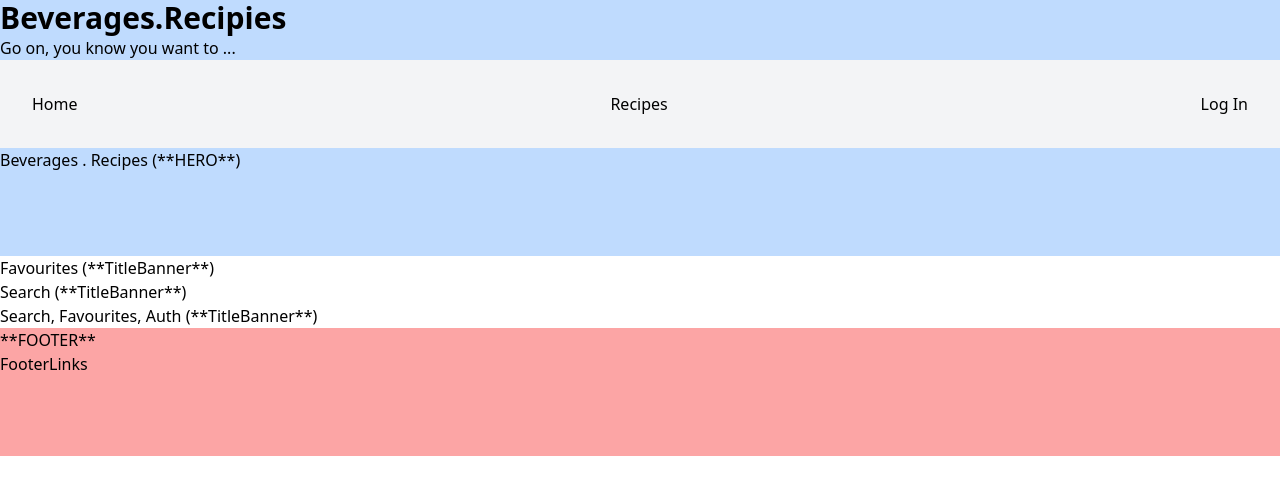
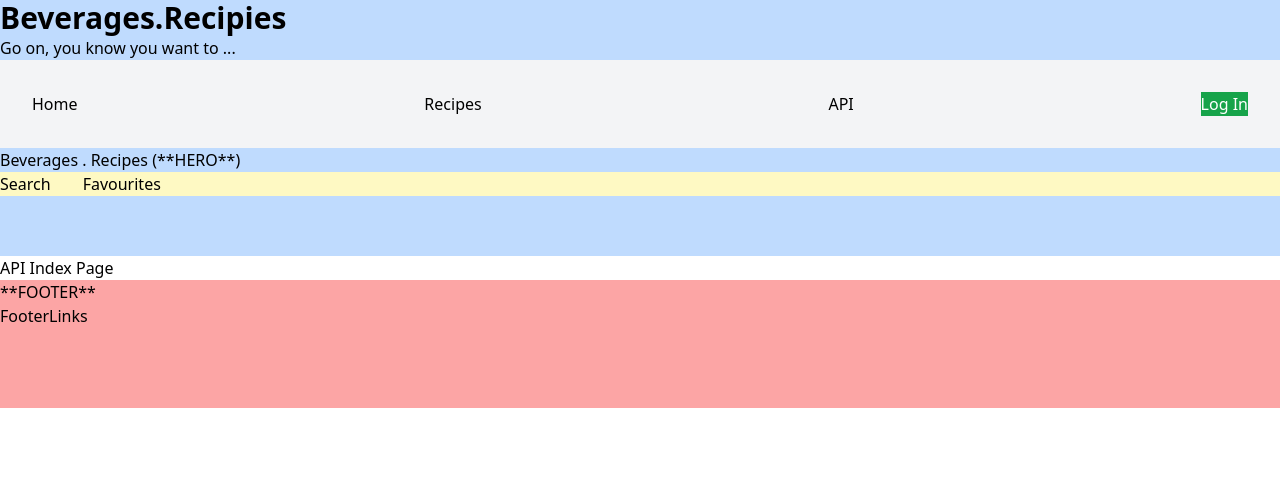
Before and after one commit to JackSlater99/Beverages.Recipes-API, a React (Create React App) app in the folder front-end/capstone/: page /api in a window 1280 px wide. Shown: the top 494 px of the page. Built offline with nearby package versions, Linux system fonts and the light colour scheme.

Commit message:
Added header componets, added API component

```diff
--- a/front-end/capstone/src/components/AuthComponents/LoginButton.js
+++ b/front-end/capstone/src/components/AuthComponents/LoginButton.js
@@ -7,7 +7,7 @@ const LoginButton = () => {
     return(
 
       <button
-      className="YYY"
+      className="bg-green-600 text-white"
       onClick={() => loginWithRedirect()}
     >
       Log In
--- a/front-end/capstone/src/components/AuthComponents/LogoutButton.js
+++ b/front-end/capstone/src/components/AuthComponents/LogoutButton.js
@@ -6,7 +6,7 @@ const LogoutButton = () => {
     const { logout } = useAuth0();
   return (
     <button
-      className=""
+      className="bg-red-600 text-white"
       onClick={() =>
         logout({
           returnTo: window.location.origin,
--- /dev/null
+++ b/front-end/capstone/src/components/AuthComponents/Profile.js
@@ -0,0 +1,33 @@
+import React from 'react';
+
+import { useAuth0 } from '@auth0/auth0-react';
+
+const Profile = () => {
+  const { user } = useAuth0();
+  const { name, picture, email } = user;
+
+  return (
+    <div>
+      <div className="row align-items-center profile-header">
+        <div className="col-md-2 mb-3">
+          <img
+            src={picture}
+            alt="Profile"
+            className="rounded-circle img-fluid profile-picture mb-3 mb-md-0"
+          />
+        </div>
+        <div className="col-md text-center text-md-left">
+          <h2>{name}</h2>
+          <p className="lead text-muted">{email}</p>
+        </div>
+      </div>
+      <div className="row">
+        <pre className="col-12 text-light bg-dark p-4">
+          {JSON.stringify(user, null, 2)}
+        </pre>
+      </div>
+    </div>
+  );
+};
+
+export default Profile;import React from 'react';
--- /dev/null
+++ b/front-end/capstone/src/components/api/ApiIndex.js
@@ -0,0 +1,12 @@
+import React from "react";
+
+const ApiIndex = () => {
+
+    return (
+        <main>
+            <h2>API Index Page</h2>
+        </main>
+    )
+}
+
+export default ApiIndex;
--- a/front-end/capstone/src/components/elements/YouTubeLink.js
+++ b/front-end/capstone/src/components/elements/YouTubeLink.js
@@ -0,0 +1,12 @@
+import React from "react";
+
+const YouTubeLink = () => {
+
+    return (
+        <div className="">
+            YT-ICON YT-LINK
+        </div>
+    )
+}
+
+export default YouTubeLink;
--- a/front-end/capstone/src/components/header/Header.js
+++ b/front-end/capstone/src/components/header/Header.js
@@ -1,6 +1,8 @@
 import React from "react";
+
 import Hero from "./Hero";
 import NavBar from './NavBar';
+import TitleBanner from "../titlebanner/TitleBanner";
 
 const Header = () => {
 
@@ -10,7 +12,7 @@ const Header = () => {
             <p>Go on, you know you want to ...</p>
             <NavBar />
             <Hero />
-
+            <TitleBanner />
         </header>
     )
 
--- a/front-end/capstone/src/components/header/NavBar.js
+++ b/front-end/capstone/src/components/header/NavBar.js
@@ -11,6 +11,7 @@ const NavBar = () => {
             <ul className="flex justify-between bg-gray-100 p-8">
                 <li><Link to="/">Home</Link></li>
                 <li><Link to="/recipies">Recipes</Link></li>
+                <li><Link to="/api">API</Link></li>
                 <li><AuthNav /></li>
             </ul>
         </nav>
--- a/front-end/capstone/src/components/titlebanner/Favourites.js
+++ b/front-end/capstone/src/components/titlebanner/Favourites.js
@@ -4,8 +4,8 @@ import React from "react";
 const Favourites = () => {
 
     return(
-        <div>
-            <h2>Search, Favourites, Auth (**TitleBanner**)</h2>
+        <div className="mr-8">
+            Favourites
         </div>
     )
 
--- a/front-end/capstone/src/components/titlebanner/Search.js
+++ b/front-end/capstone/src/components/titlebanner/Search.js
@@ -4,8 +4,8 @@ import React from "react";
 const Search = () => {
 
     return(
-        <div>
-            <h2>Search (**TitleBanner**)</h2>
+        <div className="mr-8">
+            Search
         </div>
     )
 
--- a/front-end/capstone/src/components/titlebanner/TitleBanner.js
+++ b/front-end/capstone/src/components/titlebanner/TitleBanner.js
@@ -5,8 +5,7 @@ import Favourites from "./Favourites";
 const TitleBanner = () => {
 
     return(
-        <div>
-            <h2>Favourites (**TitleBanner**)</h2>
+        <div className="flex bg-yellow-100">
             <Search />
             <Favourites />
         </div>
--- a/front-end/capstone/src/containers/MainContainer.js
+++ b/front-end/capstone/src/containers/MainContainer.js
@@ -3,9 +3,9 @@ import { BrowserRouter as Router, Routes, Route,Switch} from 'react-router-dom';
 import NavBar from '../components/header/NavBar';
 import Header from '../components/header/Header';
 import Footer from '../components/footer/Footer';
-import TitleBanner from "../components/titlebanner/TitleBanner";
 import Recipies from "../components/recipies/Recipies";
 import RecipeFull from "../components/recipeFull/RecipeFull";
+import ApiIndex from "../components/api/ApiIndex";
 
 
 const MainContainer = () => {
@@ -13,11 +13,11 @@ const MainContainer = () => {
     return (
         <div className="container mx-auto">
             <Header />
-            <TitleBanner />
 
                 <Routes>
                     <Route element={<Recipies />} path="/" exact component={<Recipies />} />
                     <Route element={<RecipeFull />} path="/recipies" exact component={<RecipeFull />} />
+                    <Route element={<ApiIndex />} path="/api" component={<ApiIndex />} />
                 </Routes>
 
             <Footer />
```
